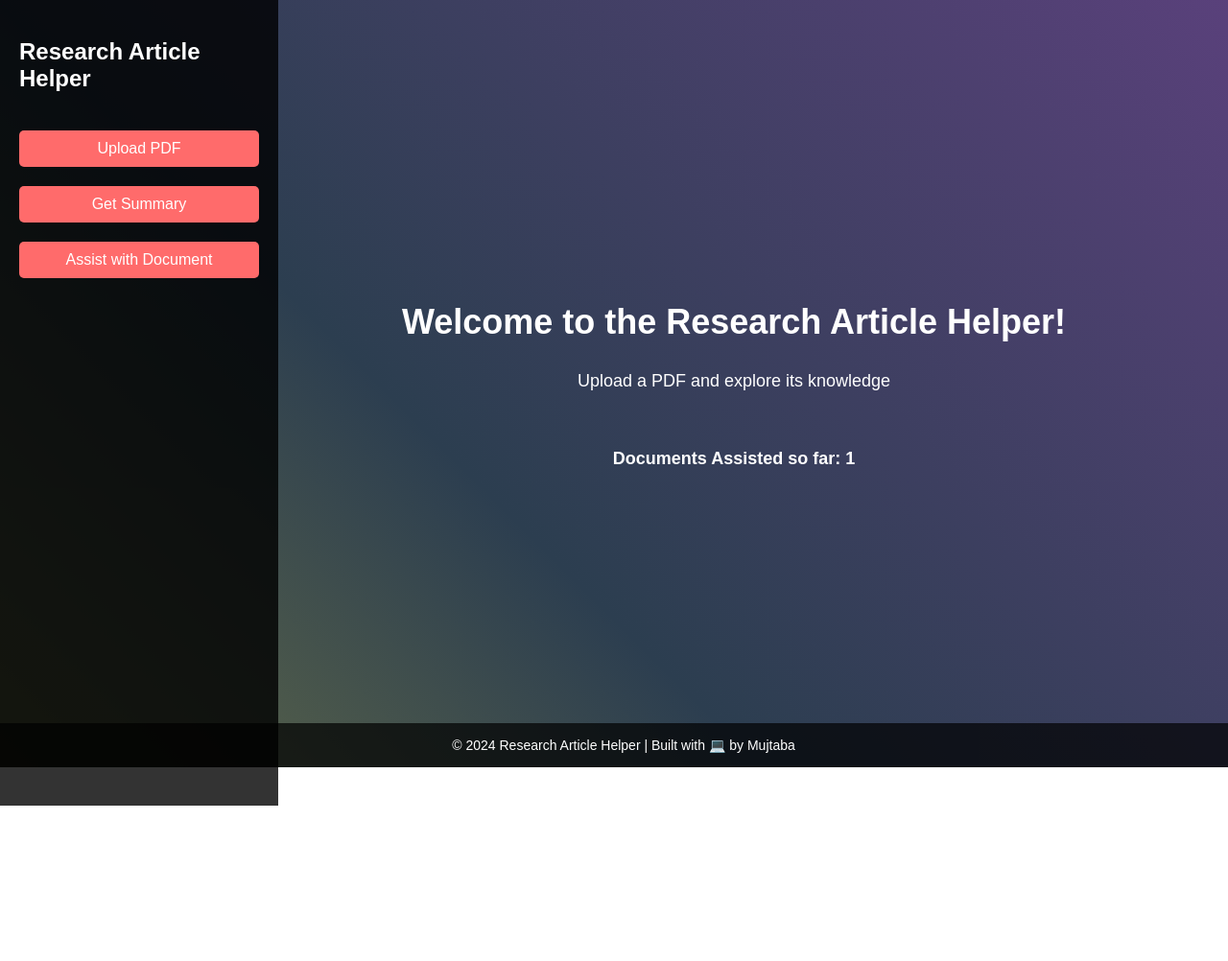
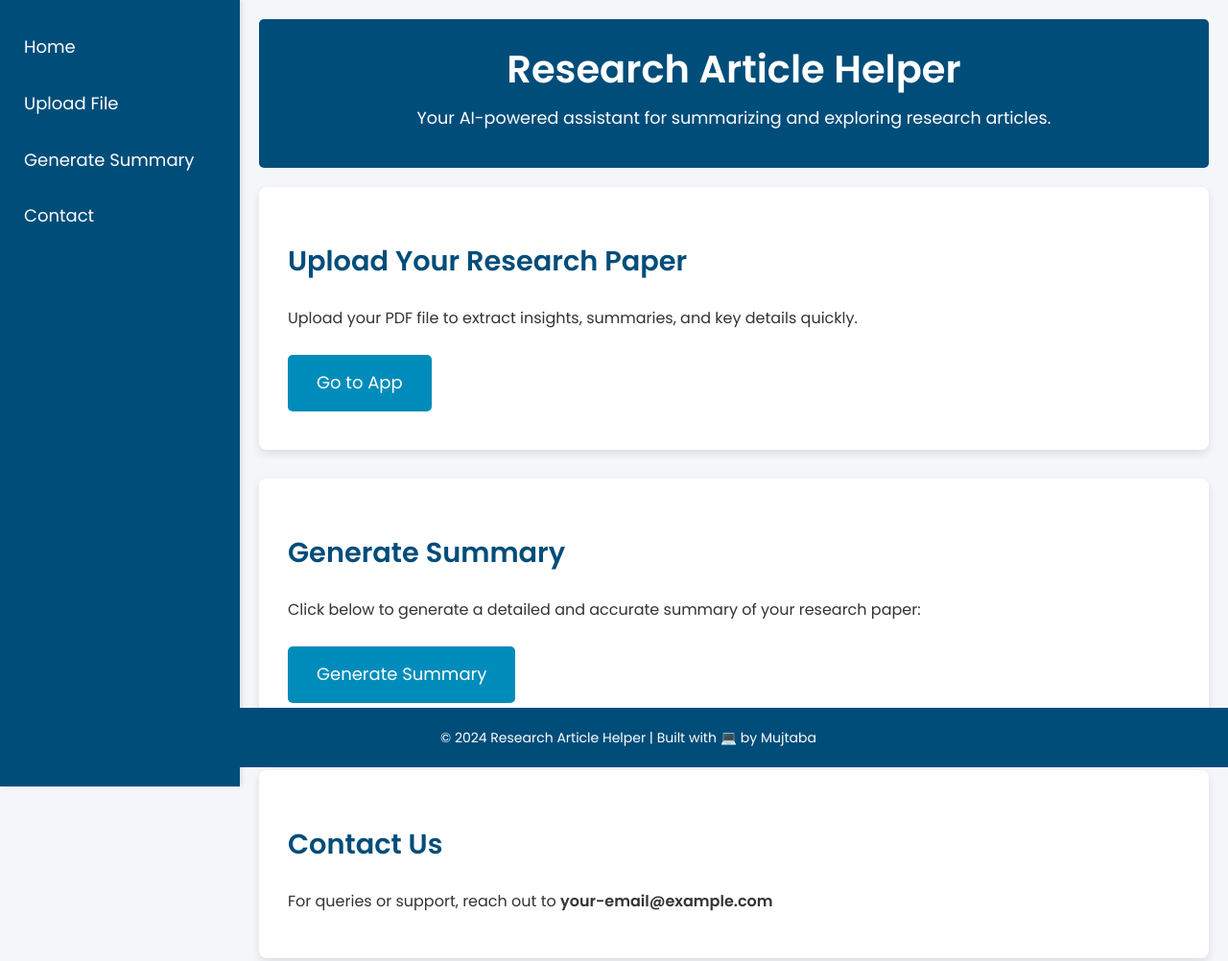
Before and after one commit to Mujtaba-29/research-article-helper, a plain HTML site: page index.html in a window 1280 px wide. Shown: the top 1002 px of the page at 96% size. Before the commit the page ends 800 px from the top, so only its background shows below. Drawn offline with Linux system fonts and the light colour scheme.

Commit message:
Update index.html

```diff
--- a/index.html
+++ b/index.html
@@ -1,150 +1,170 @@
 <!DOCTYPE html>
 <html lang="en">
-
 <head>
     <meta charset="UTF-8">
     <meta name="viewport" content="width=device-width, initial-scale=1.0">
-  <meta http-equiv="X-UA-Compatible" content="ie=edge">
+    <meta name="description" content="Research Article Helper - AI-powered app for summarizing and exploring research articles.">
+    <meta name="author" content="Mujtaba">
     <title>Research Article Helper</title>
+    <link href="https://fonts.googleapis.com/css2?family=Poppins:wght@300;400;600&display=swap" rel="stylesheet">
     <style>
         body {
-      font-family: 'Arial', sans-serif;
             margin: 0;
-      padding: 0;
-      display: flex;
-      min-height: 100vh;
-      background: linear-gradient(45deg, #ff6b6b, #f0e130, #2c3e50, #8e44ad);
-      background-size: 400% 400%;
-      animation: gradient-animation 15s ease infinite;
-      color: #fff;
+            font-family: 'Poppins', sans-serif;
+            background-color: #f4f6f9;
+            color: #333;
+            line-height: 1.6;
         }
 
-    @keyframes gradient-animation {
-      0% {
-        background-position: 0% 50%;
+        /* Sidebar Styling */
+        .sidebar {
+            height: 100%;
+            width: 250px;
+            position: fixed;
+            top: 0;
+            left: 0;
+            background-color: #004d7a;
+            overflow-x: hidden;
+            padding-top: 20px;
+            box-shadow: 2px 0 5px rgba(0, 0, 0, 0.1);
         }
 
-      50% {
-        background-position: 100% 50%;
+        .sidebar a {
+            padding: 15px 25px;
+            text-decoration: none;
+            font-size: 18px;
+            color: #fff;
+            display: block;
+            transition: 0.3s ease;
         }
 
-      100% {
-        background-position: 0% 50%;
-      }
+        .sidebar a:hover {
+            background-color: #006994;
+            padding-left: 30px;
         }
 
-    .sidebar {
-      width: 250px;
-      background-color: rgba(0, 0, 0, 0.8);
+        /* Content Area */
+        .content {
+            margin-left: 250px;
             padding: 20px;
-      position: fixed;
-      height: 100%;
-      top: 0;
-      left: 0;
-      display: flex;
-      flex-direction: column;
-      align-items: center;
         }
 
-    .sidebar h2 {
+        header {
+            background-color: #004d7a;
+            color: white;
+            padding: 20px;
+            text-align: center;
+            border-radius: 5px;
+            margin-bottom: 20px;
+        }
+
+        header h1 {
+            margin: 0;
+            font-size: 2.5em;
+        }
+
+        header p {
+            font-size: 1.1em;
+            margin-top: 5px;
+        }
+
+        /* Button Styling */
+        .button {
+            display: inline-block;
+            padding: 15px 30px;
+            font-size: 18px;
             color: #fff;
+            background-color: #008cba;
+            border: none;
+            border-radius: 5px;
+            text-decoration: none;
+            text-align: center;
+            margin: 10px 0;
+            transition: background-color 0.3s;
+            cursor: pointer;
+        }
+
+        .button:hover {
+            background-color: #006994;
+        }
+
+        /* Section Styling */
+        .section {
+            background-color: #fff;
+            border-radius: 8px;
+            box-shadow: 0 4px 10px rgba(0, 0, 0, 0.1);
+            padding: 30px;
             margin-bottom: 30px;
         }
 
-    .sidebar button {
-      background-color: #ff6b6b;
-      border: none;
-      color: white;
-      padding: 10px 20px;
-      font-size: 16px;
-      margin: 10px 0;
-      cursor: pointer;
-      border-radius: 5px;
+        .section h2 {
+            font-size: 1.8em;
+            color: #004d7a;
+        }
+
+        /* Footer Styling */
+        footer {
+            text-align: center;
+            padding: 15px;
+            background-color: #004d7a;
+            color: #fff;
+            position: fixed;
+            bottom: 0;
             width: 100%;
         }
 
-    .sidebar button:hover {
-      background-color: #e74c3c;
-    }
-
-    .content {
-      margin-left: 250px;
-      padding: 30px;
-      flex: 1;
-      display: flex;
-      flex-direction: column;
-      justify-content: center;
-      align-items: center;
-      text-align: center;
-    }
-
-    .content h1 {
-      font-size: 36px;
-      margin-bottom: 10px;
-    }
-
-    .content p {
-      font-size: 18px;
-      margin: 20px;
-    }
-
-    .counter {
-      font-size: 1.5rem;
-      font-weight: bold;
-      margin-top: 20px;
-    }
-
-    .footer {
-      position: fixed;
-      bottom: 0;
-      width: 100%;
-      background-color: rgba(0, 0, 0, 0.7);
-      text-align: center;
-      padding: 10px;
+        footer p {
+            margin: 5px 0;
             font-size: 14px;
         }
 
-    .footer p {
-      margin: 5px 0;
-    }
-
         .emoji {
-      font-size: 2rem;
+            font-size: 1.5rem;
         }
     </style>
 </head>
+<body>
 
-<body>
+    <!-- Sidebar -->
     <div class="sidebar">
-    <h2>Research Article Helper</h2>
-    <button>Upload PDF</button>
-    <button>Get Summary</button>
-    <button>Assist with Document</button>
+        <a href="#">Home</a>
+        <a href="#upload">Upload File</a>
+        <a href="#summary">Generate Summary</a>
+        <a href="#contact">Contact</a>
     </div>
 
+    <!-- Content Area -->
     <div class="content">
-    <h1>Welcome to the Research Article Helper!</h1>
-    <p>Upload a PDF and explore its knowledge</p>
+        <header>
+            <h1>Research Article Helper</h1>
+            <p>Your AI-powered assistant for summarizing and exploring research articles.</p>
+        </header>
 
-    <div class="counter">
-      <p>Documents Assisted so far: <span id="documentCount">0</span></p>
+        <!-- Upload Section -->
+        <div id="upload" class="section">
+            <h2>Upload Your Research Paper</h2>
+            <p>Upload your PDF file to extract insights, summaries, and key details quickly.</p>
+            <a class="button" href="#">Go to App</a>
+        </div>
+
+        <!-- Summary Section -->
+        <div id="summary" class="section">
+            <h2>Generate Summary</h2>
+            <p>Click below to generate a detailed and accurate summary of your research paper:</p>
+            <a class="button" href="#">Generate Summary</a>
+        </div>
+
+        <!-- Contact Section -->
+        <div id="contact" class="section">
+            <h2>Contact Us</h2>
+            <p>For queries or support, reach out to <strong>your-email@example.com</strong></p>
         </div>
     </div>
 
-  <footer class="footer">
-    <p>© 2024 Research Article Helper | Built with 💻 by Mujtaba</p>
+    <!-- Footer -->
+    <footer>
+        <p>&copy; 2024 Research Article Helper | Built with 💻 by Mujtaba</p>
     </footer>
 
-  <script>
-    let documentCount = 0;
-
-    function updateDocumentCount() {
-      documentCount += 1;
-      document.getElementById('documentCount').innerText = documentCount;
-    }
-
-    setInterval(updateDocumentCount, 5000);
-  </script>
 </body>
-
 </html>
```
Lines whose indentation alone changed are shown as unchanged.
